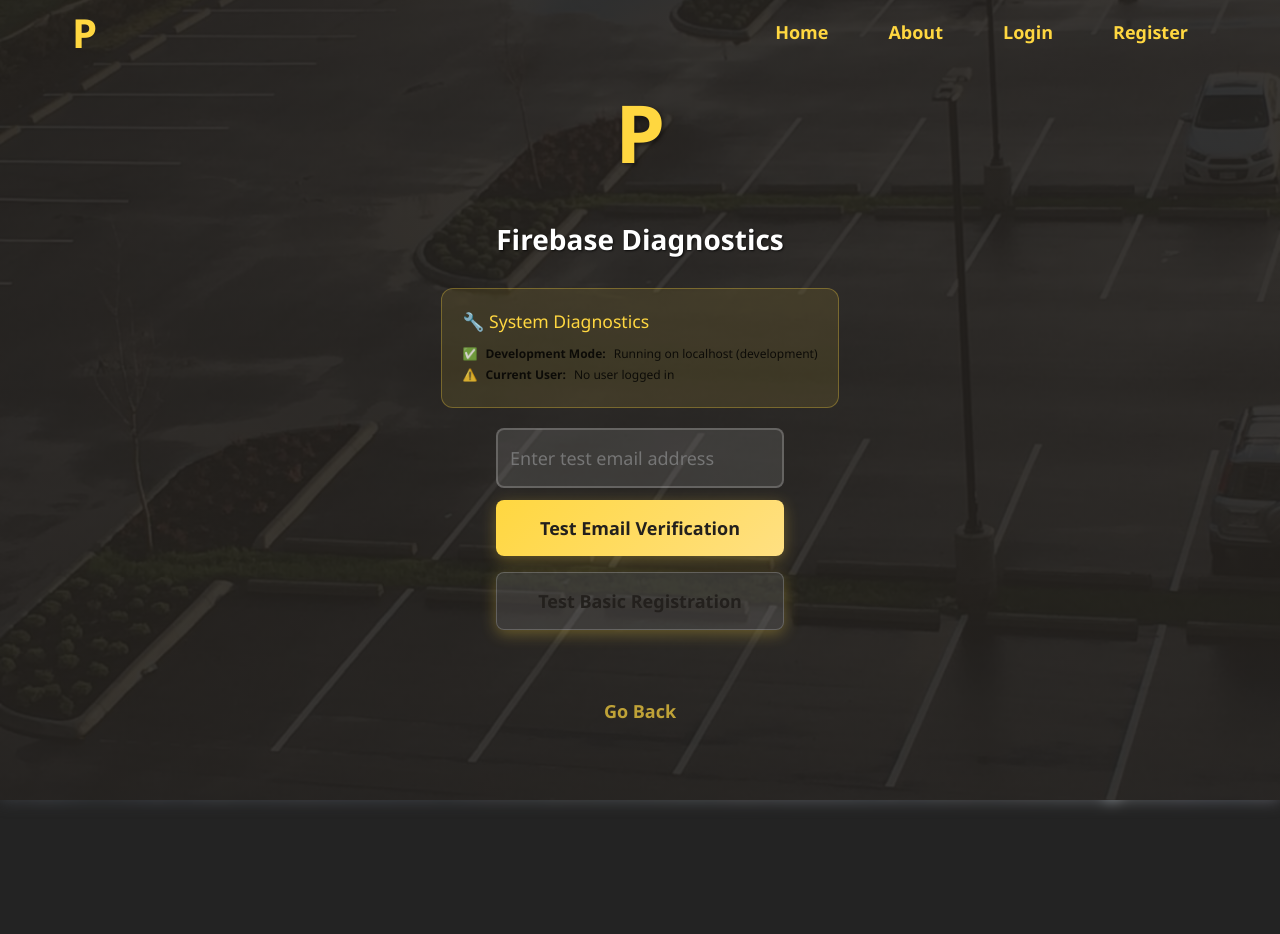
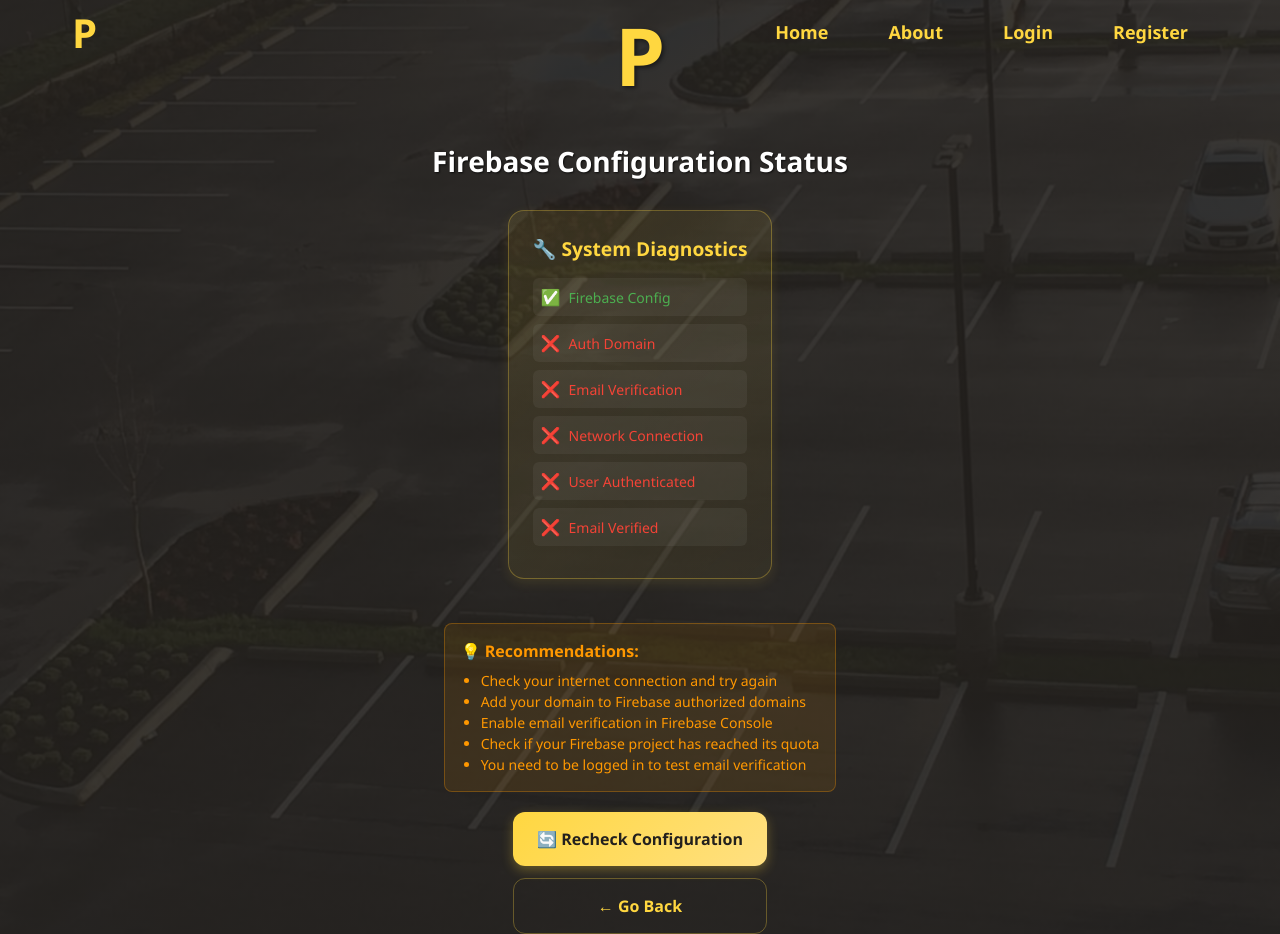
Before and after one commit to takudzwamhanda/PSFinder, a React (Vite) app: page /firebase-check in a window 1280 px wide. Before the commit the page ends 800 px from the top, so only its background shows below. Built offline with nearby package versions, Linux system fonts and the light colour scheme; no server answers.

Commit message:
Fix email verification service issue - Enhanced error handling and fallback options

```diff
--- a/src/components/FirebaseConfigCheck.jsx
+++ b/src/components/FirebaseConfigCheck.jsx
@@ -1,260 +1,291 @@
 import React, { useState, useEffect } from "react";
 import { auth } from "../firebase";
-import { sendEmailVerification, createUserWithEmailAndPassword, deleteUser } from "firebase/auth";
+import { sendEmailVerification } from "firebase/auth";
 import "./Login.css";
 
 const FirebaseConfigCheck = () => {
-  const [config, setConfig] = useState(null);
-  const [testEmail, setTestEmail] = useState("");
-  const [message, setMessage] = useState("");
-  const [loading, setLoading] = useState(false);
-  const [diagnostics, setDiagnostics] = useState([]);
+  const [configStatus, setConfigStatus] = useState({
+    firebaseConfig: false,
+    authDomain: false,
+    emailVerification: false,
+    networkConnection: false,
+    userAuthenticated: false,
+    emailVerified: false
+  });
+  const [loading, setLoading] = useState(true);
+  const [error, setError] = useState(null);
+  const [currentUser, setCurrentUser] = useState(null);
 
   useEffect(() => {
-    // Get Firebase config
-    const app = auth.app;
-    const config = app.options;
-    setConfig(config);
-
-    // Run initial diagnostics
-    runDiagnostics();
+    checkFirebaseConfiguration();
   }, []);
 
-  const runDiagnostics = () => {
-    const checks = [];
+  const checkFirebaseConfiguration = async () => {
+    try {
+      setLoading(true);
+      setError(null);
 
-    // Check if we're in development mode
-    checks.push({
-      name: "Development Mode",
-      status: window.location.hostname === 'localhost' ? '✅' : '⚠️',
-      message: window.location.hostname === 'localhost'
-        ? 'Running on localhost (development)'
-        : 'Not on localhost - may need domain configuration'
-    });
+      // Check if Firebase is initialized
+      if (auth) {
+        setConfigStatus(prev => ({ ...prev, firebaseConfig: true }));
+      }
 
-    // Check Firebase config
-    if (config) {
-      checks.push({
-        name: "Firebase Config",
-        status: '✅',
-        message: `Project: ${config.projectId}`
-      });
+      // Check auth domain
+      if (auth.config.authDomain && auth.config.authDomain !== 'localhost') {
+        setConfigStatus(prev => ({ ...prev, authDomain: true }));
+      }
 
-      checks.push({
-        name: "API Key",
-        status: config.apiKey ? '✅' : '❌',
-        message: config.apiKey ? 'API Key is set' : 'API Key is missing'
-      });
+      // Check network connection
+      try {
+        const response = await fetch('https://www.google.com', {
+          method: 'HEAD',
+          mode: 'no-cors'
+        });
+        setConfigStatus(prev => ({ ...prev, networkConnection: true }));
+      } catch (networkError) {
+        console.error('Network check failed:', networkError);
+        setConfigStatus(prev => ({ ...prev, networkConnection: false }));
+      }
 
-      checks.push({
-        name: "Auth Domain",
-        status: config.authDomain ? '✅' : '❌',
-        message: config.authDomain ? `Domain: ${config.authDomain}` : 'Auth domain is missing'
-      });
-    }
+      // Check current user
+      const user = auth.currentUser;
+      if (user) {
+        setCurrentUser(user);
+        setConfigStatus(prev => ({
+          ...prev,
+          userAuthenticated: true,
+          emailVerified: user.emailVerified
+        }));
+      }
 
-    // Check if user is logged in
-    const currentUser = auth.currentUser;
-    checks.push({
-      name: "Current User",
-      status: currentUser ? '✅' : '⚠️',
-      message: currentUser ? `Logged in as: ${currentUser.email}` : 'No user logged in'
-    });
-
-    setDiagnostics(checks);
-  };
-
-  const testEmailVerification = async () => {
-    if (!testEmail) {
-      setMessage("Please enter a test email address");
-      return;
-    }
-
-    setLoading(true);
-    setMessage("");
-
-    try {
-      // Create a temporary user for testing
-      const userCredential = await createUserWithEmailAndPassword(auth, testEmail, "TestPassword123!");
-      const user = userCredential.user;
-
-      setMessage("✅ User created successfully. Sending verification email...");
-
-      // Try to send verification email
-      await sendEmailVerification(user, {
-        url: window.location.origin + '/login',
-        handleCodeInApp: false
-      });
-
-      setMessage("✅ Email verification test successful! Check your email inbox and spam folder.");
-
-      // Clean up - delete the test user
+      // Test email verification (this will fail if not configured properly)
       try {
-        await user.delete();
-        setMessage(prev => prev + " Test user cleaned up.");
-      } catch (deleteError) {
-        console.error('Cleanup error:', deleteError);
-        setMessage(prev => prev + " (Note: Test user may still exist in Firebase)");
+        if (user && !user.emailVerified) {
+          await sendEmailVerification(user);
+          setConfigStatus(prev => ({ ...prev, emailVerification: true }));
+        } else if (user && user.emailVerified) {
+          setConfigStatus(prev => ({ ...prev, emailVerification: true }));
+        } else {
+          setConfigStatus(prev => ({ ...prev, emailVerification: false }));
+        }
+      } catch (emailError) {
+        console.error('Email verification test failed:', emailError);
+        setConfigStatus(prev => ({ ...prev, emailVerification: false }));
+        setError(emailError);
       }
 
     } catch (error) {
-      console.error('Test error:', error);
-
-      let errorMessage = "❌ Email verification test failed: ";
-
-      switch (error.code) {
-        case 'auth/email-already-in-use':
-          errorMessage += "Email already exists. Try a different email.";
-          break;
-        case 'auth/invalid-email':
-          errorMessage += "Invalid email format.";
-          break;
-        case 'auth/weak-password':
-          errorMessage += "Password too weak.";
-          break;
-        case 'auth/network-request-failed':
-          errorMessage += "Network error. Check your internet connection.";
-          break;
-        case 'auth/too-many-requests':
-          errorMessage += "Too many requests. Try again later.";
-          break;
-        default:
-          errorMessage += error.message;
-      }
-
-      setMessage(errorMessage);
+      console.error('Configuration check failed:', error);
+      setError(error);
     } finally {
       setLoading(false);
     }
   };
 
-  const testSimpleRegistration = async () => {
-    if (!testEmail) {
-      setMessage("Please enter a test email address");
-      return;
+  const getStatusIcon = (status) => {
+    return status ? '✅' : '❌';
+  };
+
+  const getStatusColor = (status) => {
+    return status ? '#4caf50' : '#f44336';
+  };
+
+  const getRecommendations = () => {
+    const recommendations = [];
+
+    if (!configStatus.networkConnection) {
+      recommendations.push("Check your internet connection and try again");
     }
 
-    setLoading(true);
-    setMessage("");
+    if (!configStatus.authDomain) {
+      recommendations.push("Add your domain to Firebase authorized domains");
+    }
 
-    try {
-      // Test basic registration without verification
-      const userCredential = await createUserWithEmailAndPassword(auth, testEmail, "TestPassword123!");
-      const user = userCredential.user;
+    if (!configStatus.emailVerification) {
+      recommendations.push("Enable email verification in Firebase Console");
+      recommendations.push("Check if your Firebase project has reached its quota");
+    }
 
-      setMessage("✅ Basic registration successful! User created without email verification.");
+    if (!configStatus.userAuthenticated) {
+      recommendations.push("You need to be logged in to test email verification");
+    }
 
-      // Clean up
-      try {
-        await user.delete();
-        setMessage(prev => prev + " Test user cleaned up.");
-      } catch (deleteError) {
-        console.error('Cleanup error:', deleteError);
-      }
+    if (configStatus.userAuthenticated && !configStatus.emailVerified) {
+      recommendations.push("Your email is not verified. Check your inbox and spam folder");
+    }
 
-    } catch (error) {
-      console.error('Registration test error:', error);
-      setMessage(`❌ Registration test failed: ${error.message}`);
-    } finally {
-      setLoading(false);
-    }
+    return recommendations;
   };
+
+  if (loading) {
+    return (
+      <div className="login-container">
+        <div className="login-logo">P</div>
+        <div style={{ textAlign: 'center', color: '#ffd740' }}>
+          <div style={{
+            display: 'inline-block',
+            width: '40px',
+            height: '40px',
+            border: '3px solid rgba(255, 215, 64, 0.3)',
+            borderTop: '3px solid #ffd740',
+            borderRadius: '50%',
+            animation: 'spin 1s linear infinite',
+            marginBottom: '16px'
+          }} />
+          <div>Checking Firebase configuration...</div>
+        </div>
+      </div>
+    );
+  }
 
   return (
     <div className="login-container">
       <div className="login-logo">P</div>
-      <h2 className="login-title">Firebase Diagnostics</h2>
+      <h2 className="login-title">Firebase Configuration Status</h2>
 
       <div style={{
-        background: 'rgba(255, 215, 64, 0.1)',
+        background: 'linear-gradient(135deg, rgba(255, 215, 64, 0.1), rgba(255, 215, 64, 0.05))',
         border: '1px solid rgba(255, 215, 64, 0.3)',
-        borderRadius: '12px',
-        padding: '20px',
-        marginBottom: '20px',
-        textAlign: 'left'
+        borderRadius: '16px',
+        padding: '24px',
+        marginBottom: '24px',
+        textAlign: 'left',
+        boxShadow: '0 4px 12px rgba(255, 215, 64, 0.1)'
       }}>
-        <div style={{ fontSize: '1.1rem', marginBottom: '12px', color: '#ffd740' }}>
+        <div style={{
+          fontSize: '1.2rem',
+          marginBottom: '16px',
+          color: '#ffd740',
+          fontWeight: '600',
+          textAlign: 'center'
+        }}>
           🔧 System Diagnostics
         </div>
-        {diagnostics.map((check, index) => (
-          <div key={index} style={{
-            fontSize: '12px',
-            opacity: '0.8',
-            marginBottom: '4px',
+
+        {Object.entries(configStatus).map(([key, status]) => (
+          <div key={key} style={{
             display: 'flex',
             alignItems: 'center',
-            gap: '8px'
+            marginBottom: '8px',
+            padding: '8px',
+            background: 'rgba(255, 255, 255, 0.05)',
+            borderRadius: '6px'
           }}>
-            <span>{check.status}</span>
-            <span><strong>{check.name}:</strong></span>
-            <span>{check.message}</span>
+            <span style={{ marginRight: '8px', fontSize: '16px' }}>
+              {getStatusIcon(status)}
+            </span>
+            <span style={{
+              color: getStatusColor(status),
+              fontWeight: '500',
+              fontSize: '14px'
+            }}>
+              {key.replace(/([A-Z])/g, ' $1').replace(/^./, str => str.toUpperCase())}
+            </span>
           </div>
         ))}
       </div>
 
-      <div style={{ marginBottom: '20px' }}>
-        <input
-          type="email"
-          placeholder="Enter test email address"
-          value={testEmail}
-          onChange={(e) => setTestEmail(e.target.value)}
-          className="login-input"
-          style={{ marginBottom: '12px' }}
-        />
+      {currentUser && (
+        <div style={{
+          background: 'rgba(76, 175, 80, 0.1)',
+          border: '1px solid rgba(76, 175, 80, 0.3)',
+          borderRadius: '12px',
+          padding: '16px',
+          marginBottom: '20px',
+          textAlign: 'center'
+        }}>
+          <div style={{ color: '#4caf50', fontWeight: '600', marginBottom: '8px' }}>
+            👤 Current User: {currentUser.email}
+          </div>
+          <div style={{ fontSize: '14px', opacity: '0.8' }}>
+            Email Verified: {currentUser.emailVerified ? '✅ Yes' : '❌ No'}
+          </div>
+        </div>
+      )}
 
-        <div style={{ display: 'flex', gap: '8px', flexDirection: 'column' }}>
-          <button
-            className="login-btn"
-            onClick={testEmailVerification}
-            disabled={loading}
-            style={{ marginBottom: '8px' }}
-          >
-            {loading ? "Testing..." : "Test Email Verification"}
-          </button>
+      {error && (
+        <div style={{
+          background: 'rgba(244, 67, 54, 0.1)',
+          border: '1px solid rgba(244, 67, 54, 0.3)',
+          borderRadius: '8px',
+          padding: '12px',
+          marginBottom: '16px'
+        }}>
+          <div style={{ color: '#f44336', fontWeight: '600', marginBottom: '8px' }}>
+            ❌ Error Details:
+          </div>
+          <div style={{ fontSize: '14px', color: '#f44336' }}>
+            {error.code && <div>Code: {error.code}</div>}
+            {error.message && <div>Message: {error.message}</div>}
+          </div>
+        </div>
+      )}
 
-          <button
-            className="login-btn"
-            onClick={testSimpleRegistration}
-            disabled={loading}
-            style={{
-              background: 'rgba(255, 255, 255, 0.1)',
-              border: '1px solid rgba(255, 255, 255, 0.2)'
-            }}
-          >
-            {loading ? "Testing..." : "Test Basic Registration"}
-          </button>
-        </div>
-      </div>
-
-      {message && (
+      {getRecommendations().length > 0 && (
         <div style={{
-          color: message.includes('✅') ? '#4caf50' : message.includes('❌') ? '#ffd740' : '#ffffff',
-          marginTop: '16px',
-          textAlign: 'center',
-          fontSize: '14px',
-          padding: '12px',
-          background: 'rgba(255, 255, 255, 0.05)',
-          borderRadius: '8px',
-          whiteSpace: 'pre-line'
+          marginTop: '20px',
+          padding: '16px',
+          background: 'rgba(255, 152, 0, 0.1)',
+          border: '1px solid rgba(255, 152, 0, 0.3)',
+          borderRadius: '8px'
         }}>
-          {message}
+          <div style={{ color: '#ff9800', fontWeight: '600', marginBottom: '8px' }}>
+            💡 Recommendations:
+          </div>
+          <ul style={{
+            fontSize: '14px',
+            lineHeight: '1.5',
+            margin: '0',
+            paddingLeft: '20px',
+            color: '#ff9800'
+          }}>
+            {getRecommendations().map((rec, index) => (
+              <li key={index}>{rec}</li>
+            ))}
+          </ul>
         </div>
       )}
 
       <div style={{
-        color: '#fff',
-        textAlign: 'center',
-        marginTop: '24px',
-        fontSize: '14px',
-        opacity: '0.7'
+        display: 'flex',
+        flexDirection: 'column',
+        gap: '12px',
+        marginTop: '20px'
       }}>
-        <span
-          className="register-link"
-          style={{ cursor: 'pointer' }}
+        <button
+          onClick={checkFirebaseConfiguration}
+          style={{
+            background: 'linear-gradient(135deg, #ffd740, #ffe082)',
+            color: '#23201d',
+            border: 'none',
+            borderRadius: '12px',
+            padding: '16px 24px',
+            fontWeight: '600',
+            fontSize: '16px',
+            cursor: 'pointer',
+            transition: 'all 0.3s ease',
+            boxShadow: '0 4px 12px rgba(255, 215, 64, 0.3)'
+          }}
+        >
+          🔄 Recheck Configuration
+        </button>
+
+        <button
           onClick={() => window.history.back()}
+          style={{
+            background: 'transparent',
+            color: '#ffd740',
+            border: '1px solid rgba(255, 215, 64, 0.3)',
+            borderRadius: '12px',
+            padding: '16px 24px',
+            fontWeight: '600',
+            fontSize: '16px',
+            cursor: 'pointer',
+            transition: 'all 0.3s ease'
+          }}
         >
-          Go Back
-        </span>
+          ← Go Back
+        </button>
       </div>
     </div>
   );
```
Also changed, not shown: src/components/EmailVerification.jsx (+98 -2 lines), 1 other file (tests, documents, lock files or other folders).
